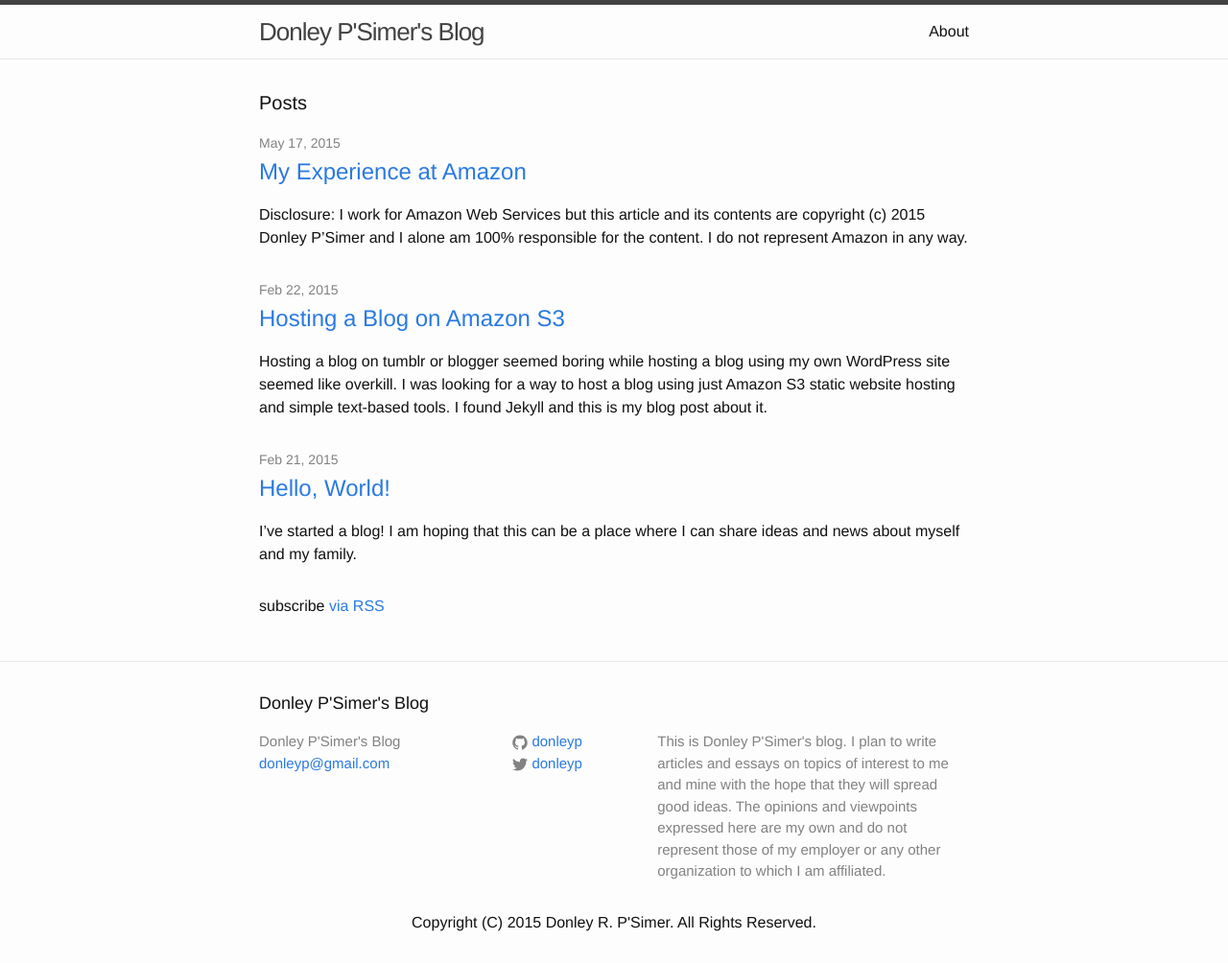
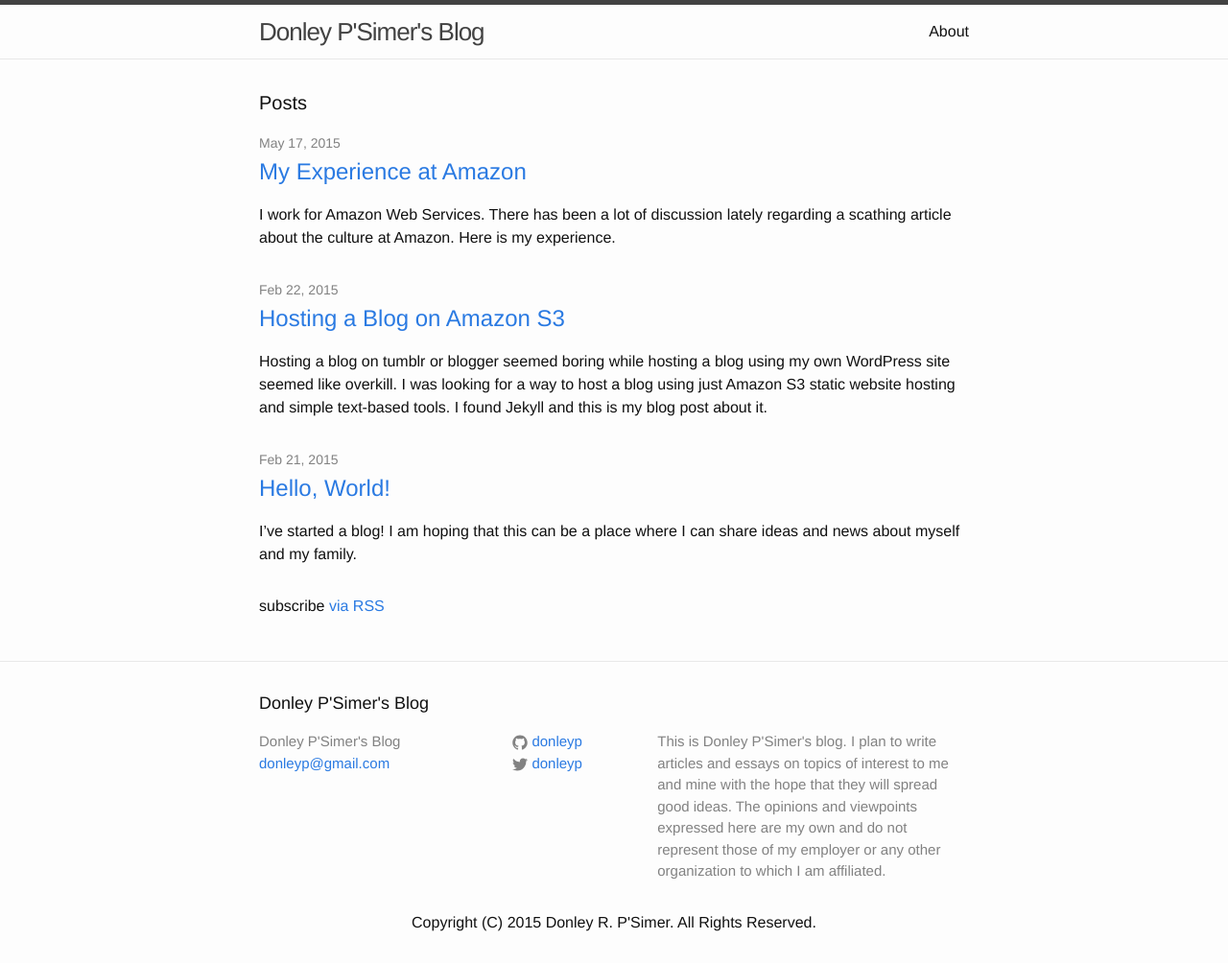
Before and after one commit to donleyp/www-psimer-net, a Jekyll site: the page built from index.html, in a window 1280 px wide. Shown: the whole page at 96% size. Built offline with Jekyll 4.4.1, drawn with Linux system fonts in a browser that asks for light colours.

```diff
--- a/_posts/2015-08-17-my-experience-at-amazon.md
+++ b/_posts/2015-08-17-my-experience-at-amazon.md
@@ -3,6 +3,8 @@ layout: post
 title:  "My Experience at Amazon"
 date:   2015-05-17 21:00:00
 categories: general
+excerpt: >
+  I work for Amazon Web Services. There has been a lot of discussion lately regarding a scathing article about the culture at Amazon. Here is my experience.
 ---
 
 Disclosure: I work for Amazon Web Services but this article and its contents are copyright (c) 2015 Donley P'Simer and I alone am 100% responsible for the content. I do not represent Amazon in any way.
```
